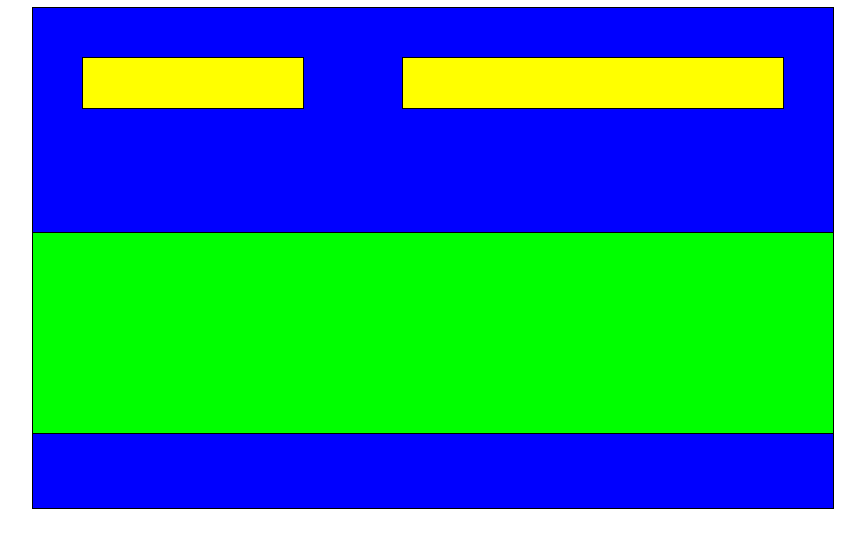
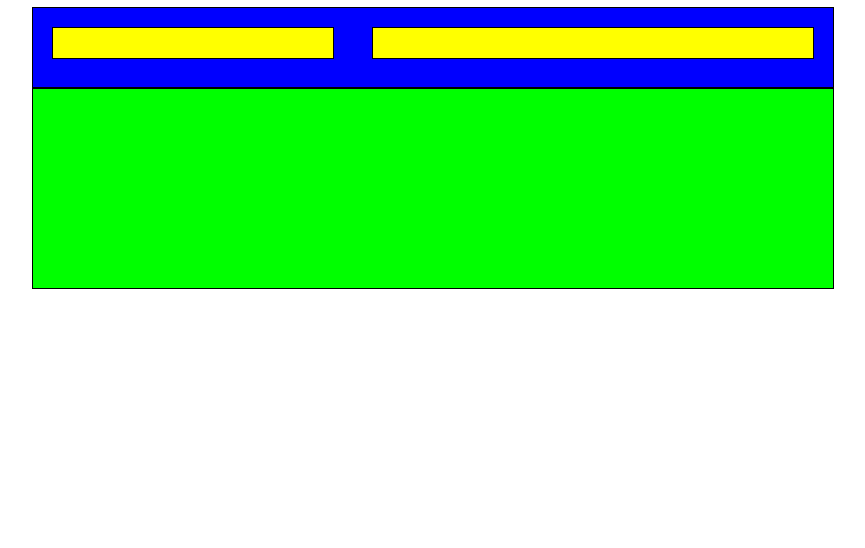
Before and after one commit to 5waeLee/289.101, a plain HTML site: page layout7.html in a window 1280 px wide. Shown: the whole page, without its empty margins (207-1072 px from the left). Drawn offline with Linux system fonts and the light colour scheme.

Commit message:
Update layout7.html

```diff
--- a/layout7.html
+++ b/layout7.html
@@ -17,12 +17,12 @@ max-width: 800px;
 display: grid;
 background-color: blue;
 grid-template-columns: 40% 60%;
-height: 500px;
+height: 80px;
         }
 .yellow {
             background-color: yellow;
-            margin: 50px;
-            height: 50px;
+            margin: 20px;
+            height: 30px;
 
         }
 
@@ -43,7 +43,8 @@ height: 500px;
 <div id="blue">
 <div class="yellow"></div>
 <div class="yellow"></div>
+</div>
 
 <div id="green"></div>
 
-</div>
+ </div>
```
